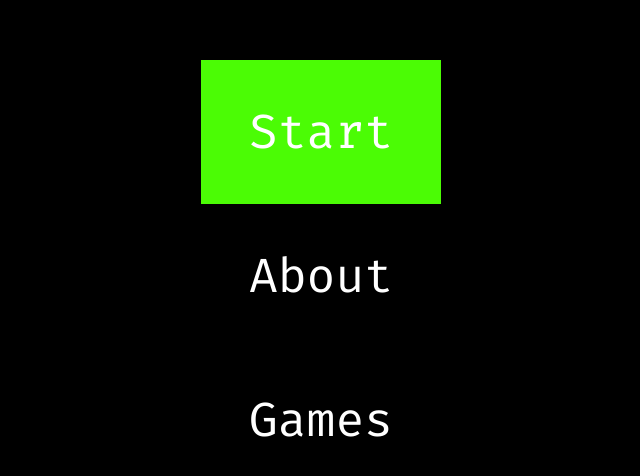
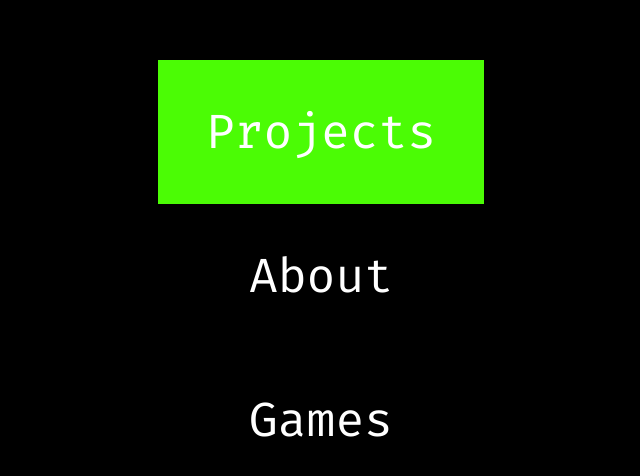
Before and after one commit to DDecuypere/Portfolio, a React (Create React App) app: page / in a window 1280 px wide. Shown: the part 124-600 px from the top of the page, without its empty margins (319-959 px from the left). Built offline with nearby package versions, Linux system fonts and the light colour scheme.

Commit message:
add dev dependencie to stop warning

```diff
--- a/package.json
+++ b/package.json
@@ -2,6 +2,9 @@
   "name": "portfolio",
   "version": "0.1.0",
   "private": true,
+  "devDependencies": {
+    "@babel/plugin-transform-private-property-in-object": "^7.25.9"
+  },
   "dependencies": {
     "@testing-library/jest-dom": "^5.17.0",
     "@testing-library/react": "^13.4.0",
--- a/src/components/menu.tsx
+++ b/src/components/menu.tsx
@@ -4,14 +4,21 @@ import './../css/components/menu.css';
 
 
 export default function Menu(){
+    //save state of selected item his index
     const [selected, setSelected] = useState<number>(0);
+
+    //const var for the amount of items in the menu
     const AMOUNT_OF_MENU_ITEMS: number = 3;
+
+    //used to reference to (most of the time) html elements
     const menuRef = useRef<HTMLUListElement>(null);
 
-    function handleKeyPress(e: KeyboardEvent) {
+    //same as eventlistener (use const on non component funcs)
+    const handleKeyPress= (e: KeyboardEvent) => {
         e.preventDefault();
 
         if (e.key === 'ArrowDown') {
+            //use prev so selected gets the last value
             setSelected((prev) => (prev - 1 + AMOUNT_OF_MENU_ITEMS) % AMOUNT_OF_MENU_ITEMS);
         } else if(e.key === 'ArrowUp') {
             setSelected((prev) => (prev + 1) % AMOUNT_OF_MENU_ITEMS);
@@ -20,14 +27,15 @@ export default function Menu(){
 
     useEffect(() => {
         menuRef.current?.focus();
+        /*on render of this page show keyboard instruction popup*/
       }, [/*place values on change, do useEffect again*/])
 
 
-    //could potentially load the components dynamically by iterating over an array
+    //could potentially load the components dynamically by iterating over an array of menu items
     return (
         <section id='menu' ref={menuRef} onKeyDown={handleKeyPress} onKeyUp={handleKeyPress} tabIndex={0}>
             <ul>
-                <MenuItem name='Start' href='/' selected={selected === 0} />
+                <MenuItem name='Projects' href='/' selected={selected === 0} />
                 <MenuItem name='About' href='/' selected={selected === 1}/>
                 <MenuItem name='Games' href='/' selected={selected === 2}/>
             </ul>
```
Also changed, not shown: 1 other file (tests, documents, lock files or other folders).
